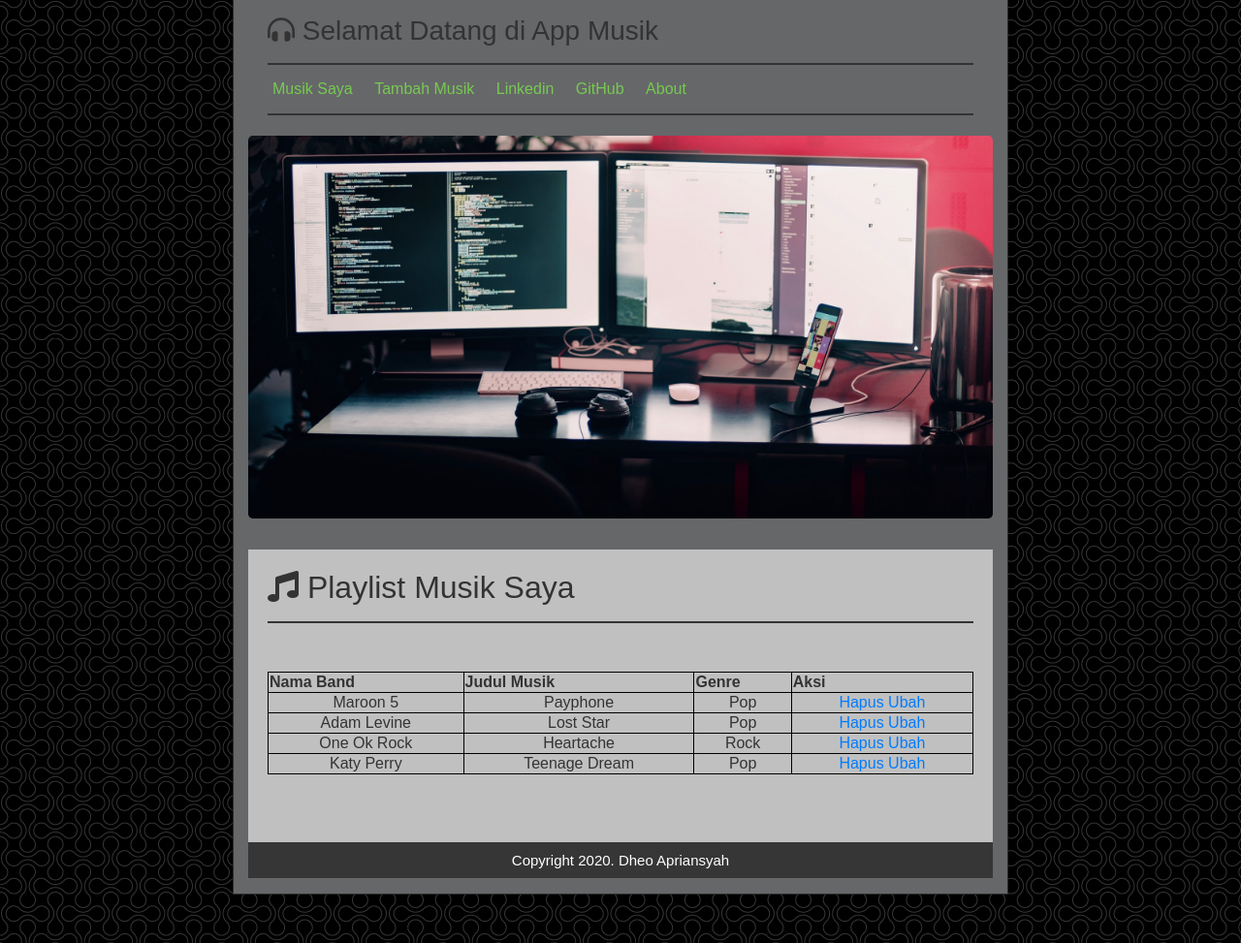
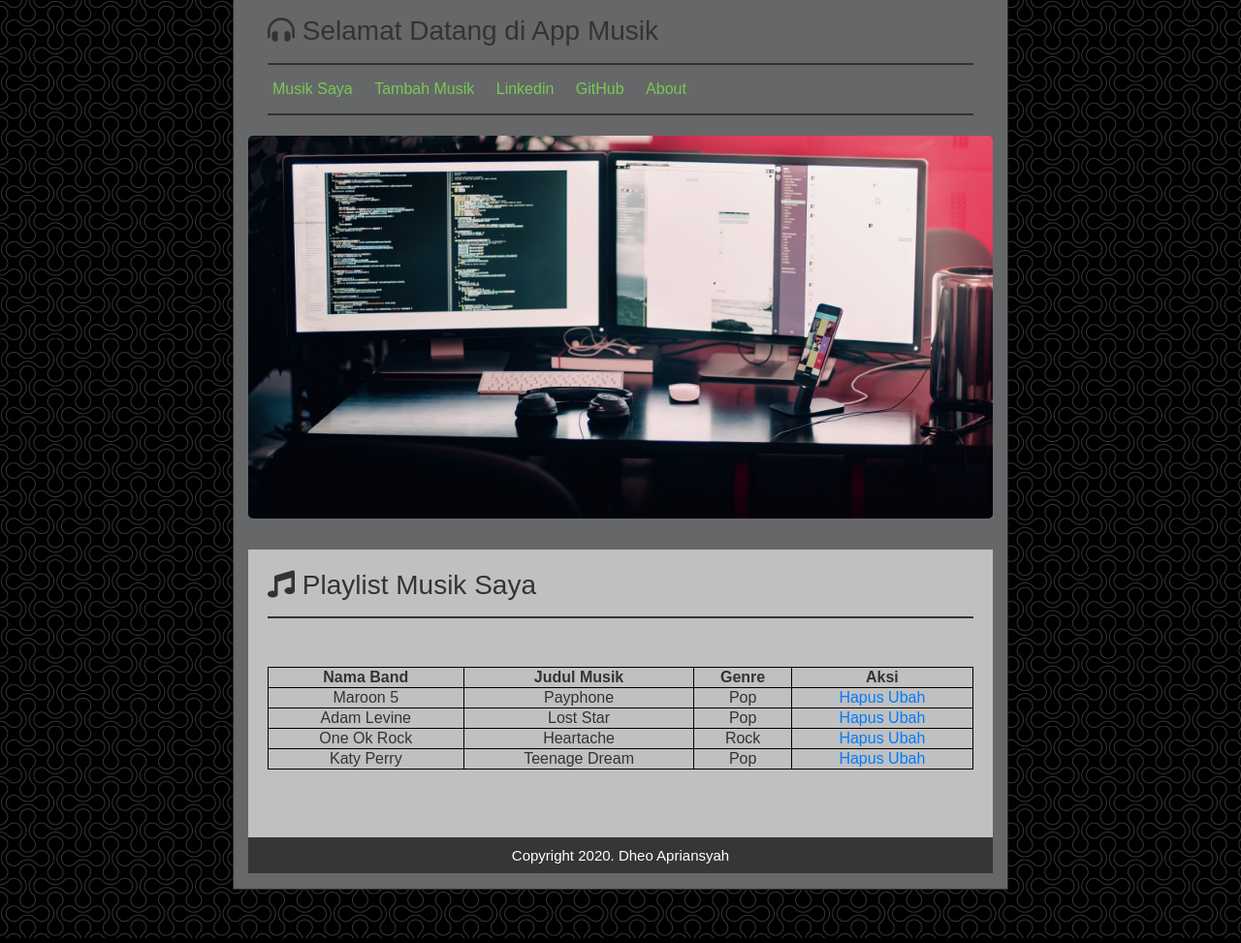
Before and after one commit to DheoAp/App-musik, a CodeIgniter app: page /projectcodeigniter/ in a window 1280 px wide. Shown: the part 51-1024 px from the top of the page at 97% size. Run offline with CodeIgniter, Linux system fonts and the light colour scheme; data comes from the database, SQL or seed files in the repository; some libraries are stand-ins or nearby versions.

Commit message:
menambahkan class text-center

```diff
--- a/application/views/musik.php
+++ b/application/views/musik.php
@@ -1,6 +1,6 @@
 <div class="body">
 
-	<h2><i class="fas fa-music"></i> Playlist Musik Saya</h2>
+	<h3><i class="fas fa-music"></i> Playlist Musik Saya</h3>
 	<hr class="hr">
 	<?php if( $this->session->flashdata('flash')): ?>
 			<div style="color: green;">
@@ -8,7 +8,7 @@
 			</div>
 	<?php endif; ?>
 	<table>
-		<thead>
+		<thead class="text-center">
 			<tr>
 			<th>Nama Band</th>
 			<th>Judul Musik</th>
```
